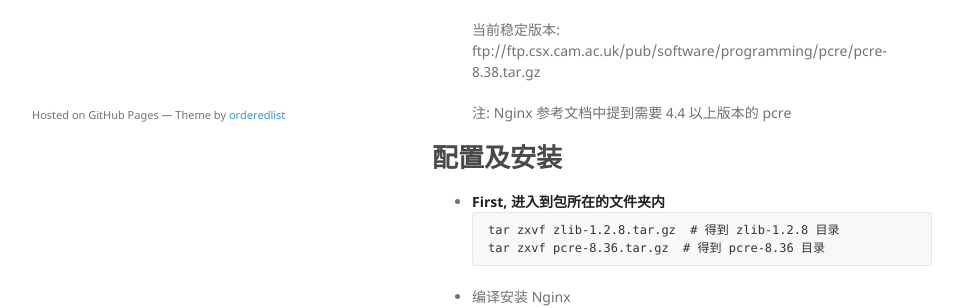
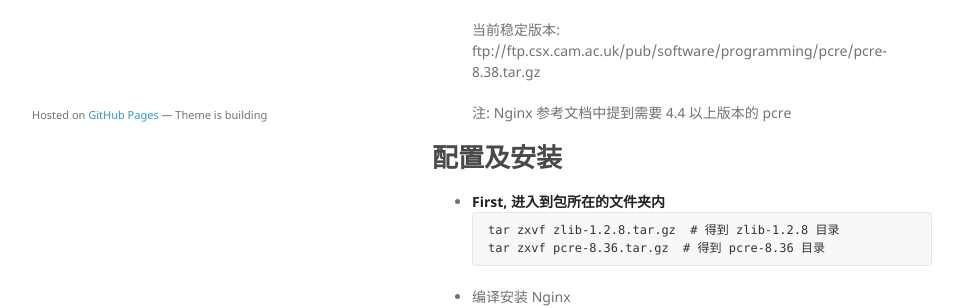
Before and after one commit to Mioke/mioke.github.io, a Jekyll site: the page built from _posts/2017-03-22-Nginx-depoloyment-on-Mac-OS.md, in a window 1280 px wide. Shown: the part 706-1014 px from the top of the page, without its empty margins (26-989 px from the left). Built offline with Jekyll 4.4.1, drawn with Linux system fonts in a browser that asks for light colours.

Commit message:
change some information

```diff
--- a/_layouts/default.html
+++ b/_layouts/default.html
@@ -42,7 +42,7 @@
         {% if site.github.is_project_page %}
         <p>This project is maintained by <a href="{{ site.github.owner_url }}">{{ site.github.owner_name }}</a></p>
         {% endif %}
-        <p><small>Hosted on GitHub Pages &mdash; Theme by <a href="https://github.com/orderedlist">orderedlist</a></small></p>
+        <p><small>Hosted on <a href="https://pages.github.com/">GitHub Pages</a> &mdash; Theme is building</small></p>
       </footer>
     </div>
     <script src="{{ '/assets/js/scale.fix.js' | relative_url }}"></script>
```
Also changed, not shown: 4 other files.
